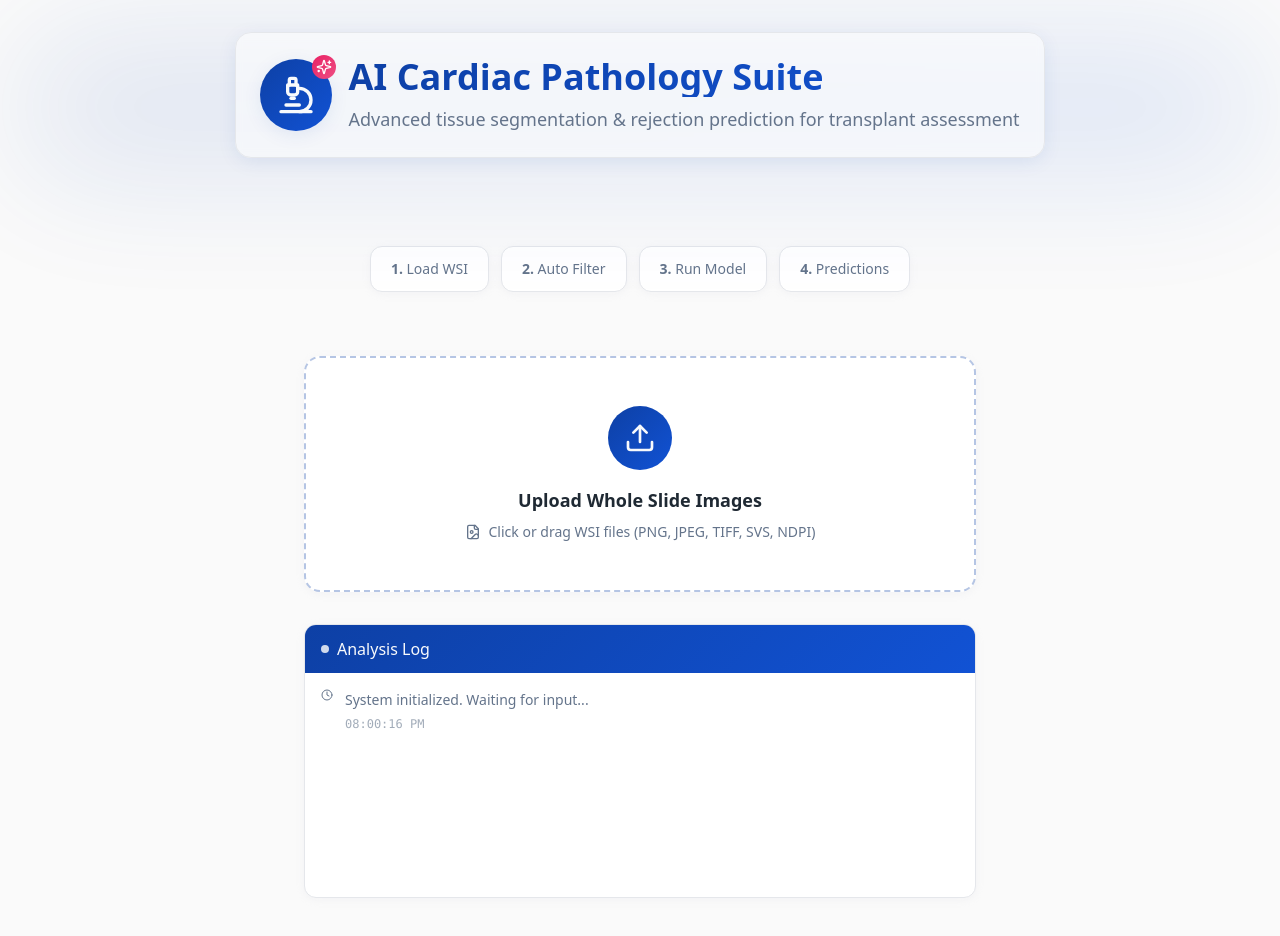
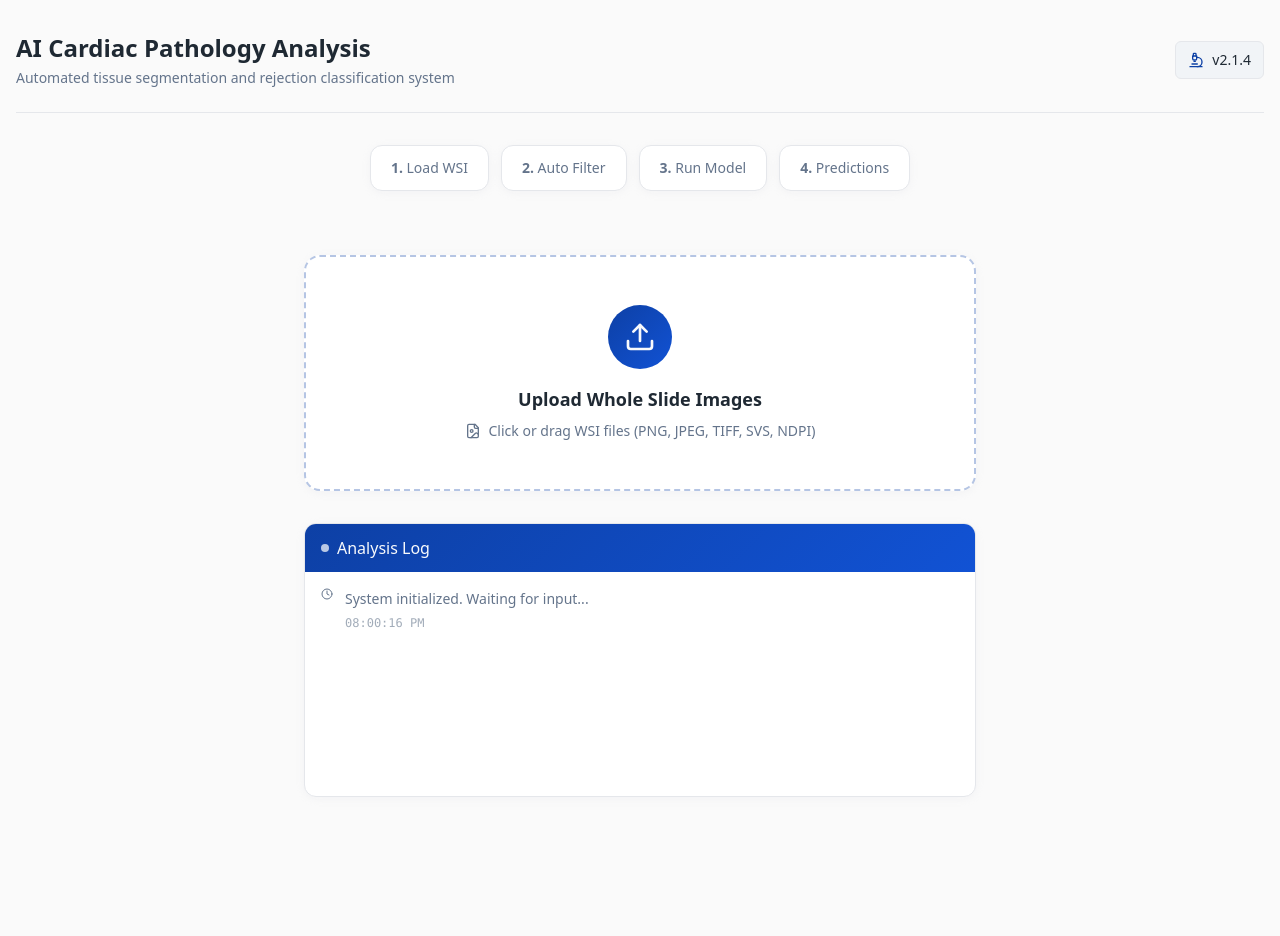
Before and after one commit to THEpranavsomalraju/histo-weave-insight, a React (Vite) app: page / in a window 1280 px wide. Shown: the top 936 px of the page. Built offline with nearby package versions, Linux system fonts and the light colour scheme.

Commit message:
Refactor: Improve landing page design
Remove the title card and redesign the landing page to resemble a more genuine clinical application interface.

```diff
--- a/src/pages/Index.tsx
+++ b/src/pages/Index.tsx
@@ -158,26 +158,19 @@ const Index = () => {
     <div className="min-h-screen bg-background">
       <div className="container mx-auto px-4 py-8">
         {/* Header */}
-        <header className="text-center mb-16">
-          <div className="relative">
-            <div className="absolute inset-0 bg-gradient-hematoxylin opacity-10 blur-3xl rounded-full" />
-            <div className="relative inline-flex items-center gap-4 mb-6 p-6 bg-card/50 backdrop-blur-sm rounded-2xl shadow-clinical border">
-              <div className="relative">
-                <div className="p-4 rounded-full bg-gradient-hematoxylin shadow-clinical">
-                  <Microscope className="w-10 h-10 text-primary-foreground" />
-                </div>
-                <div className="absolute -top-1 -right-1 p-1 rounded-full bg-gradient-eosin">
-                  <Sparkles className="w-4 h-4 text-secondary-foreground" />
-                </div>
-              </div>
-              <div className="text-left">
-                <h1 className="text-4xl font-bold bg-gradient-hematoxylin bg-clip-text text-transparent mb-2">
-                  AI Cardiac Pathology Suite
-                </h1>
-                <p className="text-muted-foreground text-lg">
-                  Advanced tissue segmentation & rejection prediction for transplant assessment
-                </p>
-              </div>
+        <header className="mb-8 pb-6 border-b border-border">
+          <div className="flex items-center justify-between">
+            <div>
+              <h1 className="text-2xl font-semibold text-foreground mb-1">
+                AI Cardiac Pathology Analysis
+              </h1>
+              <p className="text-muted-foreground text-sm">
+                Automated tissue segmentation and rejection classification system
+              </p>
+            </div>
+            <div className="flex items-center gap-2 px-3 py-2 bg-muted/50 rounded-md border">
+              <Microscope className="w-4 h-4 text-primary" />
+              <span className="text-sm font-medium text-foreground">v2.1.4</span>
             </div>
           </div>
         </header>
```
